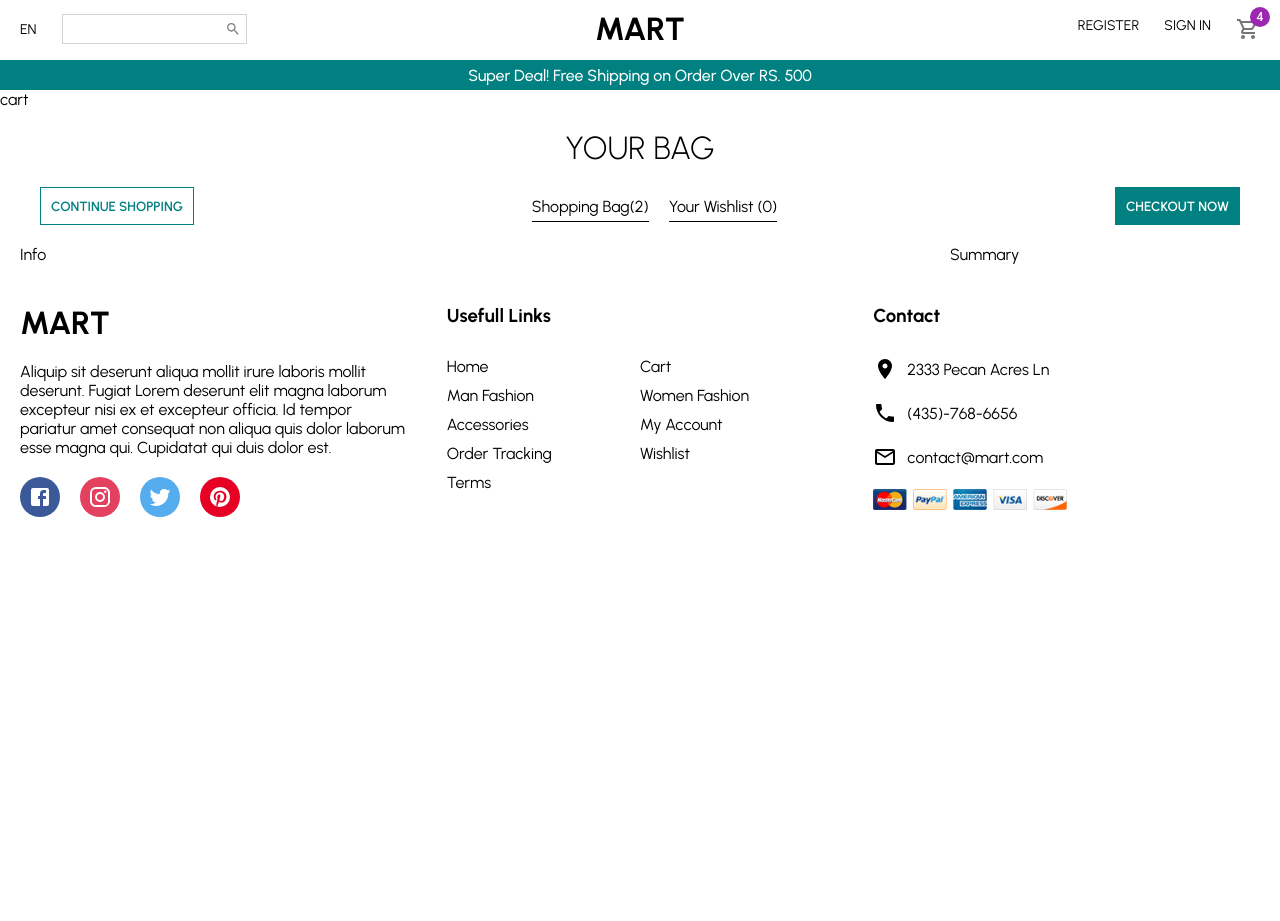
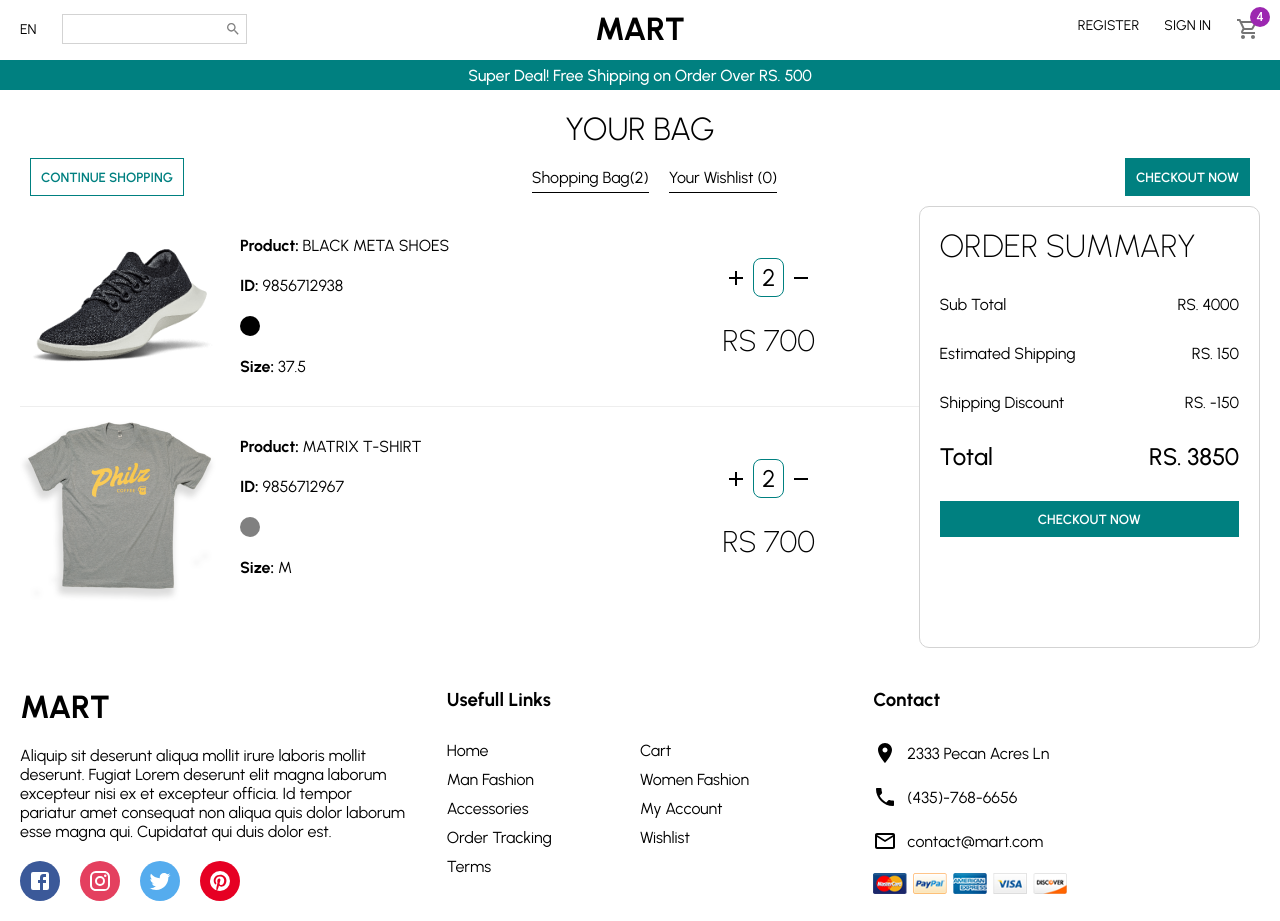
Before and after one commit to Dhrumi-Kansara/Ecommerce-MERN, a React (Create React App) app in the folder ecommerce_react/: page / in a window 1280 px wide. Before the commit the page ends 800 px from the top, so only its background shows below. Built offline with nearby package versions, Linux system fonts and the light colour scheme.

Commit message:
cart page

```diff
--- a/ecommerce_react/src/Pages/Cart.jsx
+++ b/ecommerce_react/src/Pages/Cart.jsx
@@ -2,6 +2,11 @@ import styled from "styled-components";
 import Navbar from "../components/Navbar";
 import Announcement from "../components/Announcement";
 import Footer from "../components/Footer";
+import cartPageImg1 from "../utils/images/cart_page.png";
+import cartPageImg2 from "../utils/images/cart_page2.png";
+import AddIcon from "@mui/icons-material/Add";
+import RemoveIcon from "@mui/icons-material/Remove";
+
 const Container = styled.div``;
 const Wrapper = styled.div`
   padding: 20px;
@@ -14,7 +19,7 @@ const Top = styled.div`
   display: flex;
   justify-content: space-between;
   align-items: center;
-  padding: 20px;
+  padding: 10px;
 `;
 const TopButton = styled.button`
   padding: 10px;
@@ -43,15 +48,99 @@ const Bottom = styled.div`
 const Info = styled.div`
   flex: 3;
 `;
+
+const Product = styled.div`
+  display: flex;
+  justify-content: space-between;
+`;
+const ProductDetail = styled.div`
+  flex: 2;
+  display: flex;
+`;
+const Image = styled.img`
+  width: 200px;
+`;
+const Details = styled.div`
+  padding: 20px;
+  display: flex;
+  flex-direction: column;
+  justify-content: space-around;
+`;
+const ProductName = styled.span``;
+const ProductId = styled.span``;
+const ProductSize = styled.span``;
+const ProductColor = styled.span`
+  width: 20px;
+  height: 20px;
+  border-radius: 50%;
+  background-color: ${(props) => props.color};
+`;
+const PriceDetail = styled.div`
+  flex: 1;
+  display: flex;
+  flex-direction: column;
+  align-items: center;
+  justify-content: center;
+`;
+const ProductAmountContainer = styled.div`
+  display: flex;
+  align-items: center;
+  margin-bottom: 20px;
+`;
+
+const ProductAmount = styled.span`
+  font-size: 24px;
+  margin: 5px;
+  border: 1px solid teal;
+  border-radius: 8px;
+  padding: 4px 8px;
+`;
+const ProductPrice = styled.span`
+  font-size: 30px;
+  font-weight: 200;
+`;
+
+const Hr = styled.hr`
+  background-color: #eee;
+  border: none;
+  height: 1px;
+`;
+
 const Summary = styled.div`
   flex: 1;
+  border: 0.5px solid lightgray;
+  border-radius: 10px;
+  padding: 20px;
+  height: 50vh;
 `;
+const SymmaryItem = styled.div`
+  margin: 30px 0px;
+  display: flex;
+  justify-content: space-between;
+  font-weight: ${(props) => props.type === "total" && "500"};
+  font-size: ${(props) => props.type === "total" && "24px"};
+`;
+const SummaryTitle = styled.h1`
+  font-weight: 200;
+`;
+const SymmaryItemText = styled.span``;
+const SymmaryItemPrice = styled.span``;
+const Button = styled.button`
+  width: 100%;
+  padding: 10px;
+  background-color: teal;
+  font-weight: 600;
+  color: white;
+  border: teal;
+  cursor: pointer;
+`;
+
 const Cart = () => {
   return (
     <Container>
       <Navbar />
       <Announcement />
-      cart
+
       <Wrapper>
         <Title>YOUR BAG</Title>
         <Top>
@@ -63,8 +152,79 @@ const Cart = () => {
           <TopButton type="filled">CHECKOUT NOW</TopButton>
         </Top>
         <Bottom>
-          <Info>Info</Info>
-          <Summary>Summary</Summary>
+          <Info>
+            <Product>
+              <ProductDetail>
+                <Image src={cartPageImg1} />
+                <Details>
+                  <ProductName>
+                    <strong>Product:</strong> BLACK META SHOES
+                  </ProductName>
+                  <ProductId>
+                    <strong>ID:</strong> 9856712938
+                  </ProductId>
+                  <ProductColor color="black" />
+                  <ProductSize>
+                    <strong>Size:</strong> 37.5
+                  </ProductSize>
+                </Details>
+              </ProductDetail>
+              <PriceDetail>
+                <ProductAmountContainer>
+                  <AddIcon />
+                  <ProductAmount>2</ProductAmount>
+                  <RemoveIcon />
+                </ProductAmountContainer>
+                <ProductPrice>RS 700</ProductPrice>
+              </PriceDetail>
+            </Product>
+            <Hr />
+            <Product>
+              <ProductDetail>
+                <Image src={cartPageImg2} />
+                <Details>
+                  <ProductName>
+                    <strong>Product:</strong> MATRIX T-SHIRT
+                  </ProductName>
+                  <ProductId>
+                    <strong>ID:</strong> 9856712967
+                  </ProductId>
+                  <ProductColor color="gray" />
+                  <ProductSize>
+                    <strong>Size:</strong> M
+                  </ProductSize>
+                </Details>
+              </ProductDetail>
+              <PriceDetail>
+                <ProductAmountContainer>
+                  <AddIcon />
+                  <ProductAmount>2</ProductAmount>
+                  <RemoveIcon />
+                </ProductAmountContainer>
+                <ProductPrice>RS 700</ProductPrice>
+              </PriceDetail>
+            </Product>
+          </Info>
+          <Summary>
+            <SummaryTitle>ORDER SUMMARY</SummaryTitle>
+            <SymmaryItem>
+              <SymmaryItemText>Sub Total</SymmaryItemText>
+              <SymmaryItemPrice>RS. 4000</SymmaryItemPrice>
+            </SymmaryItem>
+            <SymmaryItem>
+              <SymmaryItemText>Estimated Shipping</SymmaryItemText>
+              <SymmaryItemPrice>RS. 150</SymmaryItemPrice>
+            </SymmaryItem>
+            <SymmaryItem>
+              <SymmaryItemText>Shipping Discount</SymmaryItemText>
+              <SymmaryItemPrice>RS. -150</SymmaryItemPrice>
+            </SymmaryItem>
+            <SymmaryItem type="total">
+              <SymmaryItemText>Total</SymmaryItemText>
+              <SymmaryItemPrice>RS. 3850</SymmaryItemPrice>
+            </SymmaryItem>
+            <Button>CHECKOUT NOW</Button>
+          </Summary>
         </Bottom>
       </Wrapper>
       <Footer />
```
Also changed, not shown: ecommerce_react/src/utils/images/cart_page.png (added), ecommerce_react/src/utils/images/cart_page2.png (added).
